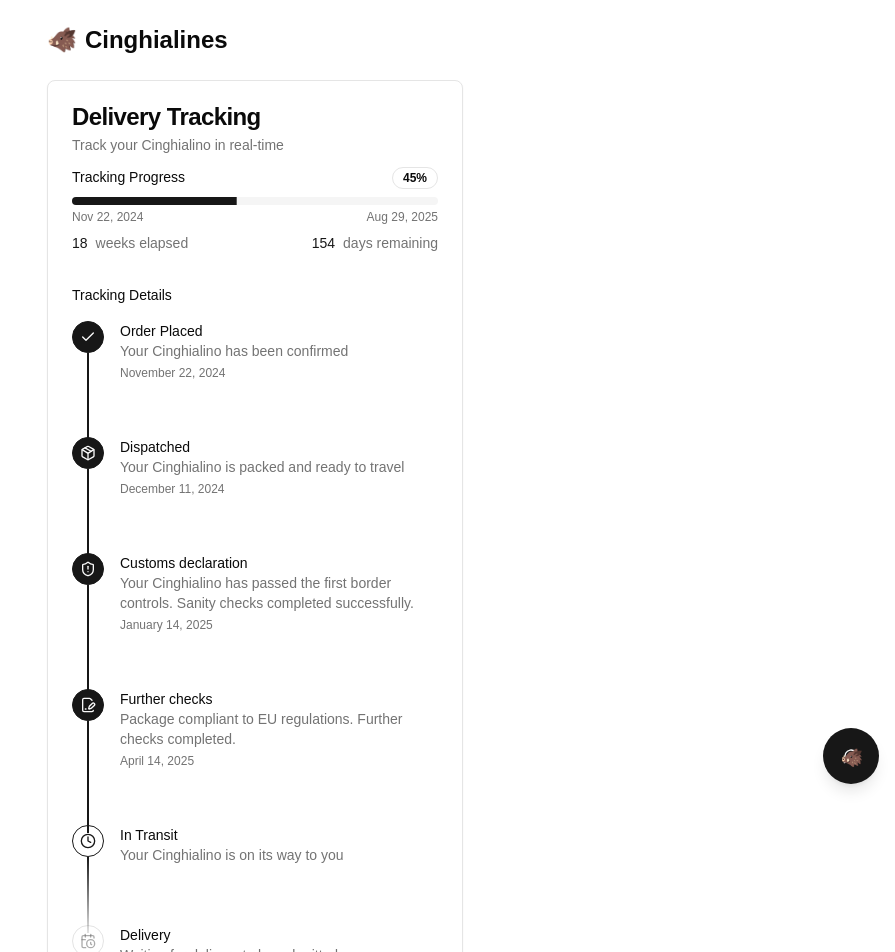
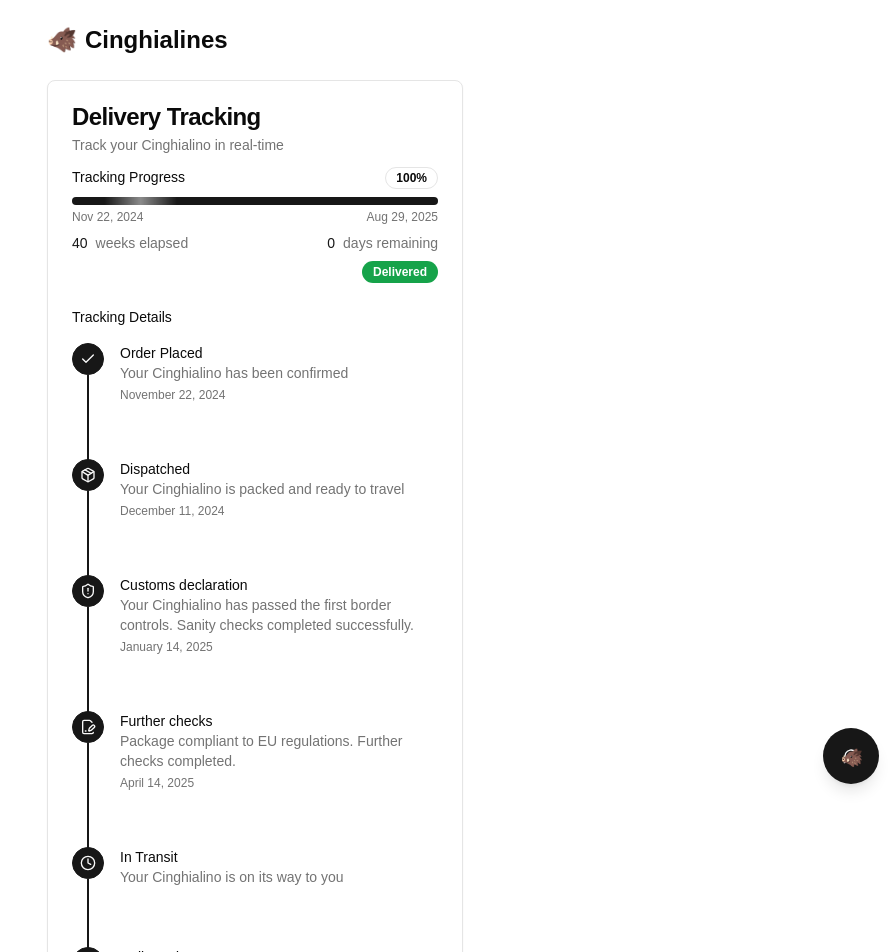
Before and after one commit to MammaMiaDev/MammaMiaDev.github.io, a Next.js app: page / in a window 1280 px wide. Shown: the top 952 px of the page, without its empty margins (385-1280 px from the left). Built offline with nearby package versions, Linux system fonts and the light colour scheme.

Commit message:
Delivered

```diff
--- a/shipment-tracking.tsx
+++ b/shipment-tracking.tsx
@@ -10,12 +10,12 @@ import { cn } from "@/lib/utils"
 import { SupportChat } from "./components/support-chat"
 
 export default function ShipmentTracking() {
-  const shipped = false;
+  const shipped = true;
 
   // Shipment dates
   const orderPlacementDate = new Date("2024-11-22")
   const estimatedDeliveryDate = new Date("2025-08-29")
-  const currentDate = new Date()
+  const currentDate = new Date("2025-08-29");
   const shippingDelayDays = !shipped && currentDate > estimatedDeliveryDate ? Math.max(
         0,
         Math.floor(
@@ -23,8 +23,16 @@ export default function ShipmentTracking() {
           (24 * 60 * 60 * 1000)
         )
       ) : 0;
+  const actualDeliveryDate = new Date("2025-09-01");
+  const actualDelayDays = Math.max(
+        0,
+        Math.floor(
+          (actualDeliveryDate.getTime() - estimatedDeliveryDate.getTime()) /
+          (24 * 60 * 60 * 1000)
+        )
+      );
 
-  // Calculate progress percentage
+      // Calculate progress percentage
   const totalDuration = estimatedDeliveryDate.getTime() - orderPlacementDate.getTime()
   const elapsedDuration = currentDate.getTime() - orderPlacementDate.getTime()
   const progressPercentage = Math.min(Math.max(Math.floor((elapsedDuration / totalDuration) * 100), 0), 100)
@@ -77,16 +85,16 @@ export default function ShipmentTracking() {
       details: "Your Cinghialino is on its way to you",
       date: "",
       icon: <Clock className="h-4 w-4" />,
-      status: "in-progress",
+      status: "completed",
       delay: shippingDelayDays,
     },
     {
       id: 6,
-      title: "Delivery",
-      details: "Waiting for delivery to be submitted",
-      date: format(estimatedDeliveryDate, "MMMM dd, yyyy"),
+      title: "Delivered",
+      details: `Delivered to your doorstep with ${actualDelayDays} days delay.`,
+      date: format(new Date(), "MMMM dd, yyyy"),
       icon: <CalendarClock className="h-4 w-4" />,
-      status: "pending",
+      status: "completed",
       delay: 0,
     },
   ]
```
